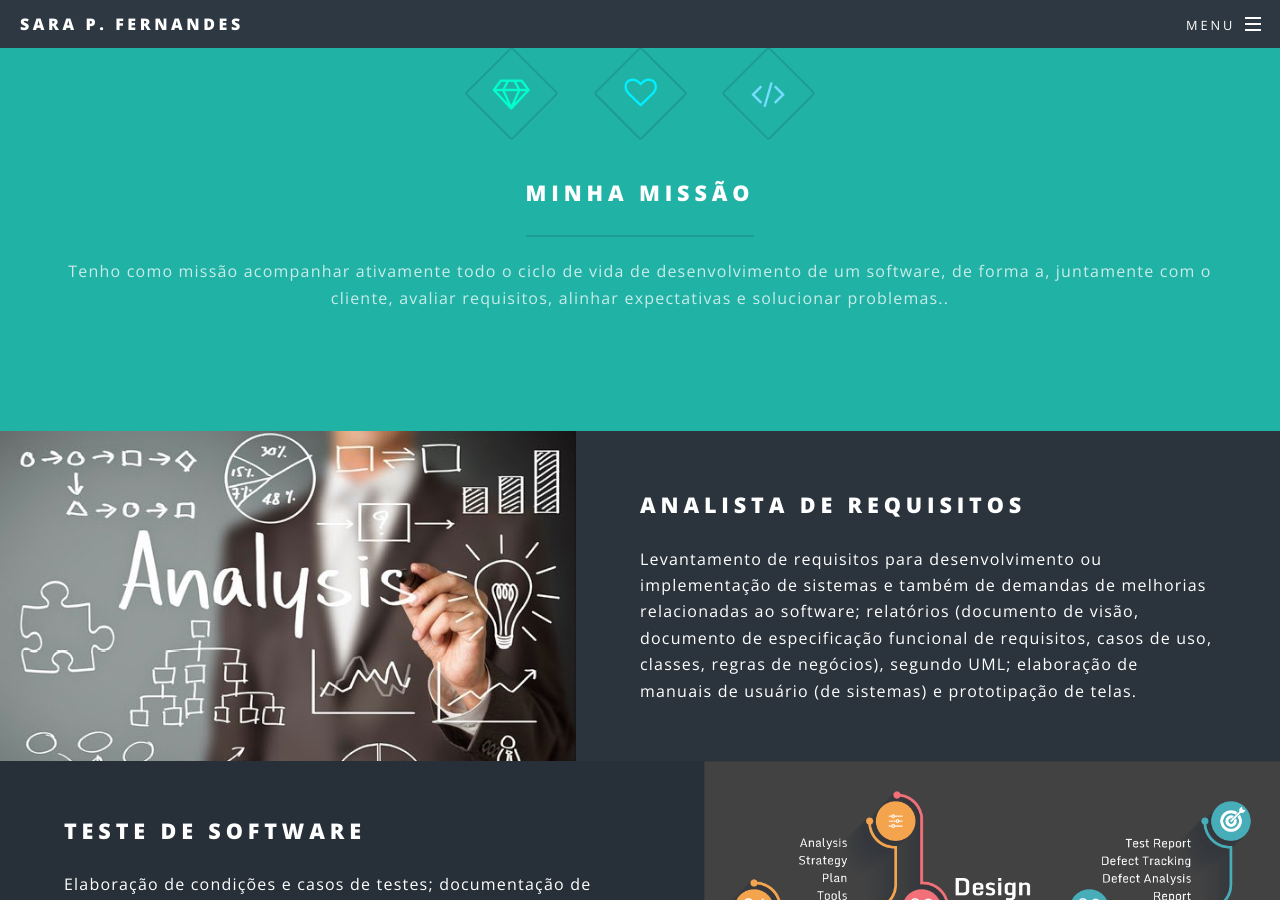
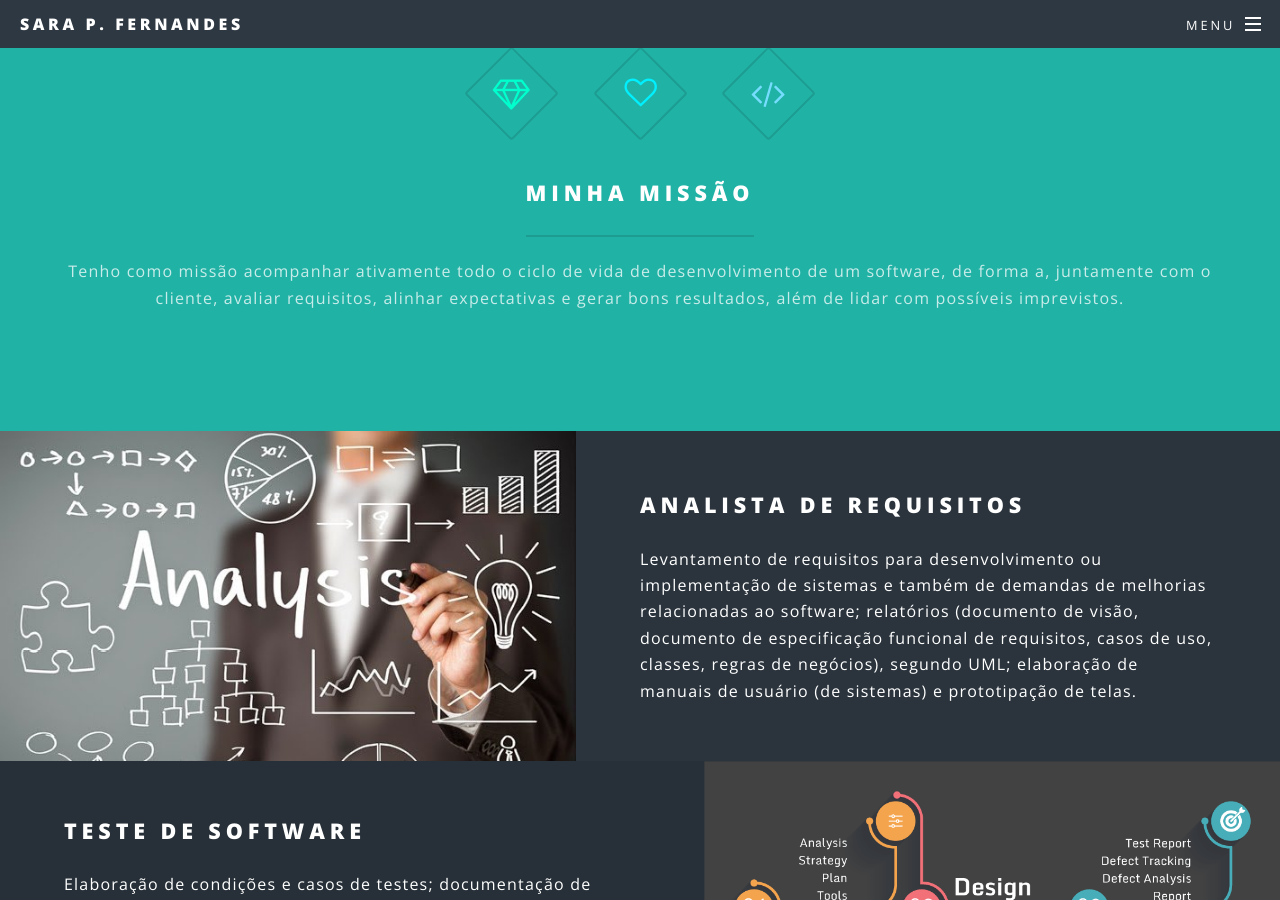
Before and after one commit to SaraFernandes/sarafernandes.github.io_sfdhgdfg, a Jekyll site: the page built from index.html, in a window 1280 px wide and 900 px high, scrolled down 1262 px. Built offline with Jekyll 4.4.1, drawn with Linux system fonts in a browser that asks for light colours.

```diff
--- a/index.html
+++ b/index.html
@@ -30,7 +30,7 @@
 
 							<header class="major">
 								<h2>Minha Missão</h2>
-								<p> Tenho como missão acompanhar ativamente todo o ciclo de vida de desenvolvimento de um software, de forma a, juntamente com o cliente, avaliar requisitos, alinhar expectativas e solucionar problemas..
+								<p> Tenho como missão acompanhar ativamente todo o ciclo de vida de desenvolvimento de um software, de forma a, juntamente com o cliente, avaliar requisitos, alinhar expectativas e gerar bons resultados, além de lidar com possíveis imprevistos.
 								</p>
 							</header>
 						</div>
```
